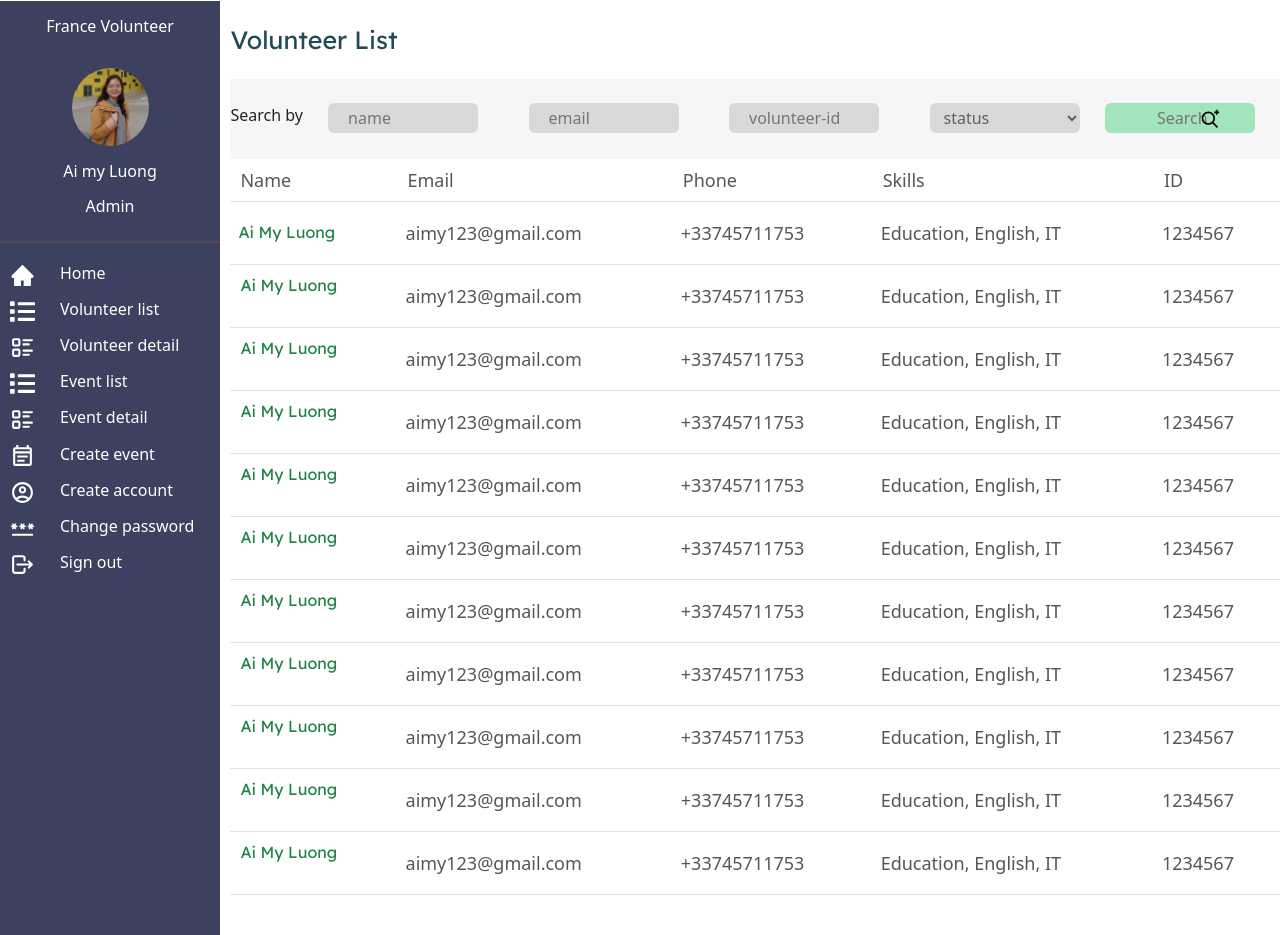
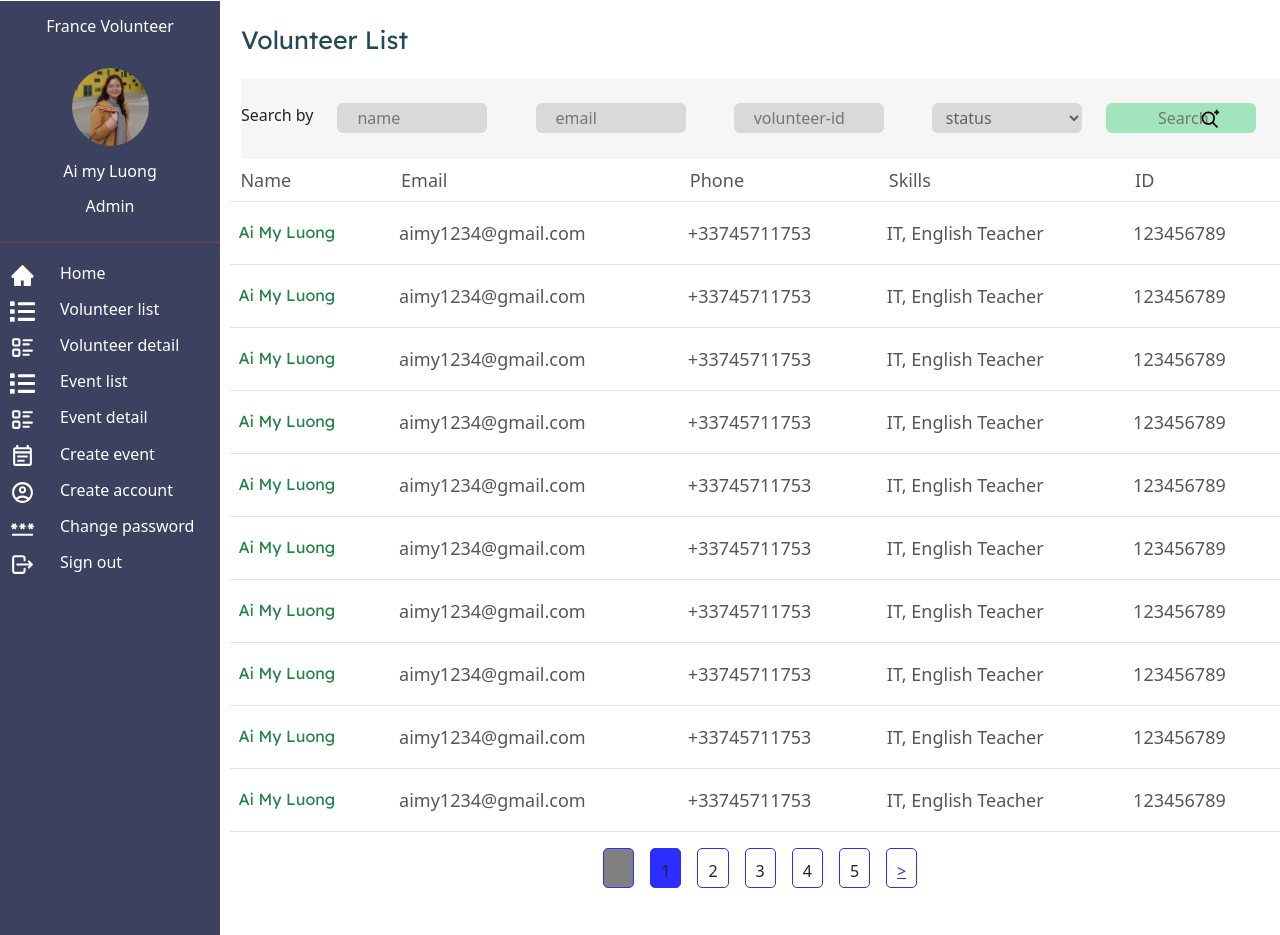
Before and after one commit to thamim1998/franceVolunteerSytemFrontend, a React (Create React App) app: page /volunteer/list in a window 1280 px wide. Built offline with nearby package versions, Linux system fonts and the light colour scheme.

Commit message:
pagination for volunteer list

```diff
--- a/package.json
+++ b/package.json
@@ -10,6 +10,7 @@
     "react": "^18.2.0",
     "react-dom": "^18.2.0",
     "react-icons": "^4.8.0",
+    "react-paginate": "^8.2.0",
     "react-router-dom": "^6.11.1",
     "react-scripts": "5.0.1",
     "web-vitals": "^2.1.4"
--- a/src/App.js
+++ b/src/App.js
@@ -10,6 +10,7 @@ function App() {
         <Route path="/" element={<LoginComponent />} />
         <Route path="/home" element={<HomeComponent />} />
         <Route path="/volunteer/list" element={<VolunteerList />} />
+        {/* <Route path="/:id"  component={MovieDetail} /> */}
       </Routes>
     </div>
   );
--- a/src/components/VolunteerListComponent/VolunteerList.css
+++ b/src/components/VolunteerListComponent/VolunteerList.css
@@ -44,6 +44,23 @@
   justify-content: space-between;
   background: #f7f6f6;
   position: relative;
+}
+
+@media only screen and (max-width: 1300px) {
+  .volunteer-list .search-bar {
+    margin-left: 1%;
+  }
+
+  .volunteer-list .list h4 {
+    margin-left: 1%;
+  }
+
+  .volunteer-list .icon {
+    position: absolute;
+    top: 50%;
+    right: 200px; /* Adjust the value to position the icon as desired */
+    transform: translateY(-50%);
+  }
 }
 
 .volunteer-list .search-bar input {
@@ -108,5 +125,43 @@
   font-size: 16px;
   line-height: 20px;
   align-items: center;
+}
+
+.volunteer-list .table .volunteer-name a {
+  text-decoration: none;
   color: #218248;
+
 }
+
+.volunteer-list .paginationBttns {
+  height: 40px;
+  list-style: none;
+  display: flex;
+  justify-content: center;
+}
+
+.volunteer-list .paginationBttns a {
+  padding: 10px;
+  margin-left: 8px;
+  margin-right: 8px;
+  border-radius: 5px;
+  border: 1px solid #2b2eff;
+  color: #2b2eff;
+  cursor: pointer;
+}
+
+.volunteer-list .paginationBttns a:hover {
+  color: white;
+  background-color: #2b2eff;
+}
+
+.volunteer-list .paginationActive a {
+  color: white;
+  background-color: #2b2eff;
+}
+
+.volunteer-list .paginationDisabled a {
+  color: grey;
+  background-color: grey;
+
+}
--- a/src/components/VolunteerListComponent/VolunteerList.jsx
+++ b/src/components/VolunteerListComponent/VolunteerList.jsx
@@ -1,13 +1,342 @@
 import React, { useState } from "react";
 import SidebarComponent from "../common/SidebarComponent/SidebarComponent";
-
 import { GrSearchAdvanced } from "react-icons/gr";
-
 import "./VolunteerList.css";
+import { Link } from "react-router-dom";
+import ReactPaginate from "react-paginate";
 
 function VolunteerList() {
   const [input1, setInput1] = useState("");
   const [input2, setInput2] = useState("");
+  const [pageNumber, setPageNumber] = useState(0);
+
+  const usersPerPage = 10;
+
+  const pagesVisited = pageNumber * usersPerPage;
+
+  const user_data = [
+    {
+      name: "Ai My Luong",
+      email: "aimy1234@gmail.com",
+      phone_number: "+33745711753",
+      skills: "IT, English Teacher",
+      ID: "123456789",
+    },
+    {
+      name: "Ai My Luong",
+      email: "aimy1234@gmail.com",
+      phone_number: "+33745711753",
+      skills: "IT, English Teacher",
+      ID: "123456789",
+    },
+    {
+      name: "Ai My Luong",
+      email: "aimy1234@gmail.com",
+      phone_number: "+33745711753",
+      skills: "IT, English Teacher",
+      ID: "123456789",
+    },
+    {
+      name: "Ai My Luong",
+      email: "aimy1234@gmail.com",
+      phone_number: "+33745711753",
+      skills: "IT, English Teacher",
+      ID: "123456789",
+    },
+    {
+      name: "Ai My Luong",
+      email: "aimy1234@gmail.com",
+      phone_number: "+33745711753",
+      skills: "IT, English Teacher",
+      ID: "123456789",
+    },
+    {
+      name: "Ai My Luong",
+      email: "aimy1234@gmail.com",
+      phone_number: "+33745711753",
+      skills: "IT, English Teacher",
+      ID: "123456789",
+    },
+    {
+      name: "Ai My Luong",
+      email: "aimy1234@gmail.com",
+      phone_number: "+33745711753",
+      skills: "IT, English Teacher",
+      ID: "123456789",
+    },
+    {
+      name: "Ai My Luong",
+      email: "aimy1234@gmail.com",
+      phone_number: "+33745711753",
+      skills: "IT, English Teacher",
+      ID: "123456789",
+    },
+    {
+      name: "Ai My Luong",
+      email: "aimy1234@gmail.com",
+      phone_number: "+33745711753",
+      skills: "IT, English Teacher",
+      ID: "123456789",
+    },
+    {
+      name: "Ai My Luong",
+      email: "aimy1234@gmail.com",
+      phone_number: "+33745711753",
+      skills: "IT, English Teacher",
+      ID: "123456789",
+    },
+    {
+      name: "Ai My Luong",
+      email: "aimy1234@gmail.com",
+      phone_number: "+33745711753",
+      skills: "IT, English Teacher",
+      ID: "123456789",
+    },
+    {
+      name: "Ai My Luong",
+      email: "aimy1234@gmail.com",
+      phone_number: "+33745711753",
+      skills: "IT, English Teacher",
+      ID: "123456789",
+    },
+    {
+      name: "Ai My Luong",
+      email: "aimy1234@gmail.com",
+      phone_number: "+33745711753",
+      skills: "IT, English Teacher",
+      ID: "123456789",
+    },
+    {
+      name: "Ai My Luong",
+      email: "aimy1234@gmail.com",
+      phone_number: "+33745711753",
+      skills: "IT, English Teacher",
+      ID: "123456789",
+    },
+    {
+      name: "Ai My Luong",
+      email: "aimy1234@gmail.com",
+      phone_number: "+33745711753",
+      skills: "IT, English Teacher",
+      ID: "123456789",
+    },
+    {
+      name: "Ai My Luong",
+      email: "aimy1234@gmail.com",
+      phone_number: "+33745711753",
+      skills: "IT, English Teacher",
+      ID: "123456789",
+    },
+    {
+      name: "Ai My Luong",
+      email: "aimy1234@gmail.com",
+      phone_number: "+33745711753",
+      skills: "IT, English Teacher",
+      ID: "123456789",
+    },
+    {
+      name: "Ai My Luong",
+      email: "aimy1234@gmail.com",
+      phone_number: "+33745711753",
+      skills: "IT, English Teacher",
+      ID: "123456789",
+    },
+    {
+      name: "Ai My Luong",
+      email: "aimy1234@gmail.com",
+      phone_number: "+33745711753",
+      skills: "IT, English Teacher",
+      ID: "123456789",
+    },
+    {
+      name: "Ai My Luong",
+      email: "aimy1234@gmail.com",
+      phone_number: "+33745711753",
+      skills: "IT, English Teacher",
+      ID: "123456789",
+    },
+    {
+      name: "Ai My Luong",
+      email: "aimy1234@gmail.com",
+      phone_number: "+33745711753",
+      skills: "IT, English Teacher",
+      ID: "123456789",
+    },
+    {
+      name: "Ai My Luong",
+      email: "aimy1234@gmail.com",
+      phone_number: "+33745711753",
+      skills: "IT, English Teacher",
+      ID: "123456789",
+    },
+    {
+      name: "Ai My Luong",
+      email: "aimy1234@gmail.com",
+      phone_number: "+33745711753",
+      skills: "IT, English Teacher",
+      ID: "123456789",
+    },
+    {
+      name: "Ai My Luong",
+      email: "aimy1234@gmail.com",
+      phone_number: "+33745711753",
+      skills: "IT, English Teacher",
+      ID: "123456789",
+    },
+    {
+      name: "Ai My Luong",
+      email: "aimy1234@gmail.com",
+      phone_number: "+33745711753",
+      skills: "IT, English Teacher",
+      ID: "123456789",
+    },
+    {
+      name: "Ai My Luong",
+      email: "aimy1234@gmail.com",
+      phone_number: "+33745711753",
+      skills: "IT, English Teacher",
+      ID: "123456789",
+    },
+    {
+      name: "Ai My Luong",
+      email: "aimy1234@gmail.com",
+      phone_number: "+33745711753",
+      skills: "IT, English Teacher",
+      ID: "123456789",
+    },
+    {
+      name: "Ai My Luong",
+      email: "aimy1234@gmail.com",
+      phone_number: "+33745711753",
+      skills: "IT, English Teacher",
+      ID: "123456789",
+    },
+    {
+      name: "Ai My Luong",
+      email: "aimy1234@gmail.com",
+      phone_number: "+33745711753",
+      skills: "IT, English Teacher",
+      ID: "123456789",
+    },
+    {
+      name: "Ai My Luong",
+      email: "aimy1234@gmail.com",
+      phone_number: "+33745711753",
+      skills: "IT, English Teacher",
+      ID: "123456789",
+    },
+    {
+      name: "Ai My Luong",
+      email: "aimy1234@gmail.com",
+      phone_number: "+33745711753",
+      skills: "IT, English Teacher",
+      ID: "123456789",
+    },
+    {
+      name: "Ai My Luong",
+      email: "aimy1234@gmail.com",
+      phone_number: "+33745711753",
+      skills: "IT, English Teacher",
+      ID: "123456789",
+    },
+    {
+      name: "Ai My Luong",
+      email: "aimy1234@gmail.com",
+      phone_number: "+33745711753",
+      skills: "IT, English Teacher",
+      ID: "123456789",
+    },
+    {
+      name: "Ai My Luong",
+      email: "aimy1234@gmail.com",
+      phone_number: "+33745711753",
+      skills: "IT, English Teacher",
+      ID: "123456789",
+    },
+    {
+      name: "Ai My Luong",
+      email: "aimy1234@gmail.com",
+      phone_number: "+33745711753",
+      skills: "IT, English Teacher",
+      ID: "123456789",
+    },
+    {
+      name: "Ai My Luong",
+      email: "aimy1234@gmail.com",
+      phone_number: "+33745711753",
+      skills: "IT, English Teacher",
+      ID: "123456789",
+    },
+    {
+      name: "Ai My Luong",
+      email: "aimy1234@gmail.com",
+      phone_number: "+33745711753",
+      skills: "IT, English Teacher",
+      ID: "123456789",
+    },
+    {
+      name: "Ai My Luong",
+      email: "aimy1234@gmail.com",
+      phone_number: "+33745711753",
+      skills: "IT, English Teacher",
+      ID: "123456789",
+    },
+    {
+      name: "Ai My Luong",
+      email: "aimy1234@gmail.com",
+      phone_number: "+33745711753",
+      skills: "IT, English Teacher",
+      ID: "123456789",
+    },
+    {
+      name: "Ai My Luong",
+      email: "aimy1234@gmail.com",
+      phone_number: "+33745711753",
+      skills: "IT, English Teacher",
+      ID: "123456789",
+    },
+    {
+      name: "Ai My Luong",
+      email: "aimy1234@gmail.com",
+      phone_number: "+33745711753",
+      skills: "IT, English Teacher",
+      ID: "123456789",
+    },
+    {
+      name: "Ai My Luong",
+      email: "aimy1234@gmail.com",
+      phone_number: "+33745711753",
+      skills: "IT, English Teacher",
+      ID: "123456789",
+    },
+    {
+      name: "Thamimul Ansari",
+      email: "aimy1234@gmail.com",
+      phone_number: "+33745711753",
+      skills: "IT, English Teacher",
+      ID: "123456789",
+    },
+  ];
+
+  const displayUsers = user_data
+    .slice(pagesVisited, pagesVisited + usersPerPage)
+    .map((data, i) => (
+      <tr key={i}>
+        <td className="volunteer-name">
+          <Link to={`/volunteer/list/${data.ID}`}>{data.name}</Link>
+        </td>
+        <td>{data.email}</td>
+        <td>{data.phone_number}</td>
+        <td>{data.skills}</td>
+        <td>{data.ID}</td>
+      </tr>
+    ));
+
+  const pageCount = Math.ceil(user_data.length / usersPerPage);
+
+  const changePage = ({ selected }) => {
+    setPageNumber(selected);
+  };
 
   const handleInputChange1 = (event) => {
     setInput1(event.target.value);
@@ -84,79 +413,20 @@ function VolunteerList() {
                 <th scope="col">ID</th>
               </tr>
             </thead>
-            <tbody>
-              <tr>
-                <td  className="volunteer-name">Ai My Luong</td>
-                <td>aimy123@gmail.com</td>
-                <td>+33745711753</td>
-                <td>Education, English, IT</td>
-                <td>1234567</td>
-              </tr>
-              <tr>
-                <th scope="row" className="volunteer-name">Ai My Luong</th>
-                <td>aimy123@gmail.com</td>
-                <td>+33745711753</td>
-                <td>Education, English, IT</td>
-                <td>1234567</td>
-              </tr>
-              <tr>
-                <th scope="row" className="volunteer-name">Ai My Luong</th>
-                <td>aimy123@gmail.com</td>
-                <td>+33745711753</td>
-                <td>Education, English, IT</td>
-                <td>1234567</td>
-              </tr> <tr>
-                <th scope="row" className="volunteer-name">Ai My Luong</th>
-                <td>aimy123@gmail.com</td>
-                <td>+33745711753</td>
-                <td>Education, English, IT</td>
-                <td>1234567</td>
-              </tr> <tr>
-                <th scope="row" className="volunteer-name">Ai My Luong</th>
-                <td>aimy123@gmail.com</td>
-                <td>+33745711753</td>
-                <td>Education, English, IT</td>
-                <td>1234567</td>
-              </tr> <tr>
-                <th scope="row" className="volunteer-name">Ai My Luong</th>
-                <td>aimy123@gmail.com</td>
-                <td>+33745711753</td>
-                <td>Education, English, IT</td>
-                <td>1234567</td>
-              </tr> <tr>
-                <th scope="row" className="volunteer-name">Ai My Luong</th>
-                <td>aimy123@gmail.com</td>
-                <td>+33745711753</td>
-                <td>Education, English, IT</td>
-                <td>1234567</td>
-              </tr> <tr>
-                <th scope="row" className="volunteer-name">Ai My Luong</th>
-                <td>aimy123@gmail.com</td>
-                <td>+33745711753</td>
-                <td>Education, English, IT</td>
-                <td>1234567</td>
-              </tr> <tr>
-                <th scope="row" className="volunteer-name">Ai My Luong</th>
-                <td>aimy123@gmail.com</td>
-                <td>+33745711753</td>
-                <td>Education, English, IT</td>
-                <td>1234567</td>
-              </tr> <tr>
-                <th scope="row" className="volunteer-name">Ai My Luong</th>
-                <td>aimy123@gmail.com</td>
-                <td>+33745711753</td>
-                <td>Education, English, IT</td>
-                <td>1234567</td>
-              </tr> <tr>
-                <th scope="row" className="volunteer-name">Ai My Luong</th>
-                <td>aimy123@gmail.com</td>
-                <td>+33745711753</td>
-                <td>Education, English, IT</td>
-                <td>1234567</td>
-              </tr>
-            </tbody>
+            <tbody>{displayUsers}</tbody>
           </table>
         </div>
+        <ReactPaginate
+          previousLabel={"<"}
+          nextLabel={">"}
+          pageCount={pageCount}
+          onPageChange={changePage}
+          containerClassName={"paginationBttns"}
+          previousLinkClassName={"previousBttn"}
+          nextLinkClassName={"nextBttn"}
+          disabledClassName={"paginationDisabled"}
+          activeClassName={"paginationActive"}
+        />
       </div>
     </div>
   );
```
Also changed, not shown: 1 other file (tests, documents, lock files or other folders).
